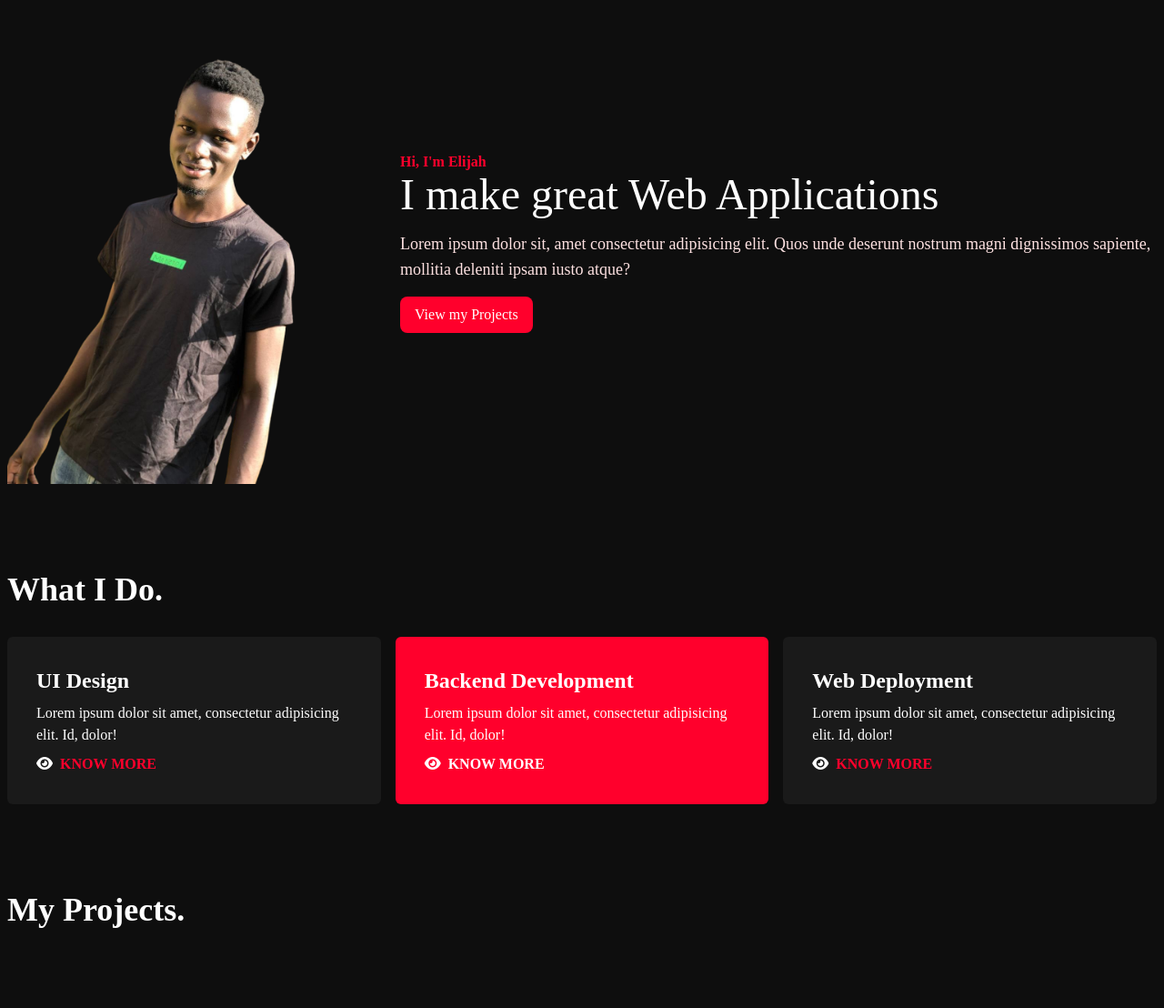
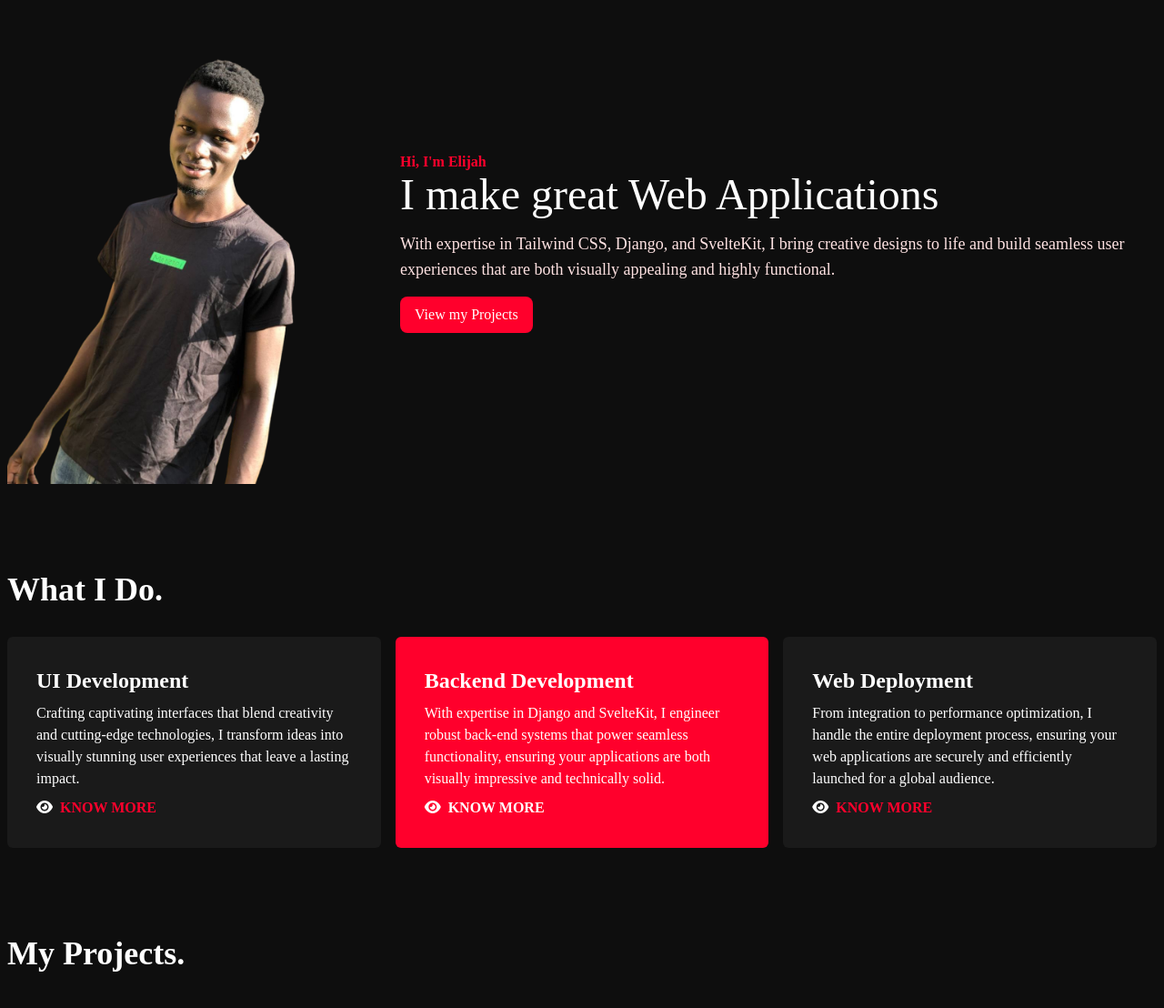
Before and after one commit to eliHeist/eliheist-profile, a Django app: page / in a window 1280 px wide. Shown: the part 97-1205 px from the top of the page at 91% size. Run offline with Django 4.2, Linux system fonts and the light colour scheme; data that the repository does not hold is empty; some libraries are stand-ins or nearby versions.

Commit message:
removed lorem ipsum added real content

```diff
--- a/frontend/templates/frontend/homepage.html
+++ b/frontend/templates/frontend/homepage.html
@@ -13,7 +13,7 @@
                     <h2 class="font-semibold text-primary-500">Hi, I'm Elijah</h2>
                     <h3 class="text-5xl font-light">I make great Web Applications</h3>
                     <p class=" font-light text-red-100 text-lg py-4">
-                        Lorem ipsum dolor sit, amet consectetur adipisicing elit. Quos unde deserunt nostrum magni dignissimos sapiente, mollitia deleniti ipsam iusto atque?
+                        With expertise in Tailwind CSS, Django, and SvelteKit, I bring creative designs to life and build seamless user experiences that are both visually appealing and highly functional.
                     </p>
                     <a href="{% url 'projects:project-list' %}" class="px-4 py-2 bg-primary-500 rounded-lg w-fit">View my Projects</a>
                 </div>
@@ -29,23 +29,23 @@
             </header>
             <div class="grid gap-4 md:grid-cols-3">
                 <article class="home-card">
-                    <h3 class="title">UI Design</h3>
+                    <h3 class="title">UI Development</h3>
                     <p class="lead">
-                        Lorem ipsum dolor sit amet, consectetur adipisicing elit. Id, dolor!
+                        Crafting captivating interfaces that blend creativity and cutting-edge technologies, I transform ideas into visually stunning user experiences that leave a lasting impact.
                     </p>
                     <a href="./"><i class="fas fa-eye"></i> Know More</a>
                 </article>
                 <article class="home-card highlight">
                     <h3 class="title">Backend Development</h3>
                     <p class="lead">
-                        Lorem ipsum dolor sit amet, consectetur adipisicing elit. Id, dolor!
+                        With expertise in Django and SvelteKit, I engineer robust back-end systems that power seamless functionality, ensuring your applications are both visually impressive and technically solid.
                     </p>
                     <a href="./"><i class="fas fa-eye"></i> Know More</a>
                 </article>
                 <article class="home-card">
                     <h3 class="title">Web Deployment</h3>
                     <p class="lead">
-                        Lorem ipsum dolor sit amet, consectetur adipisicing elit. Id, dolor!
+                        From integration to performance optimization, I handle the entire deployment process, ensuring your web applications are securely and efficiently launched for a global audience.
                     </p>
                     <a href="./"><i class="fas fa-eye"></i> Know More</a>
                 </article>
--- a/static/css/style.css
+++ b/static/css/style.css
@@ -769,6 +769,10 @@
   transform: translate(var(--tw-translate-x), var(--tw-translate-y)) rotate(var(--tw-rotate)) skewX(var(--tw-skew-x)) skewY(var(--tw-skew-y)) scaleX(var(--tw-scale-x)) scaleY(var(--tw-scale-y));
 }
 
+.transform {
+  transform: translate(var(--tw-translate-x), var(--tw-translate-y)) rotate(var(--tw-rotate)) skewX(var(--tw-skew-x)) skewY(var(--tw-skew-y)) scaleX(var(--tw-scale-x)) scaleY(var(--tw-scale-y));
+}
+
 .grid-flow-row {
   grid-auto-flow: row;
 }
```
Also changed, not shown: 1 other file.
